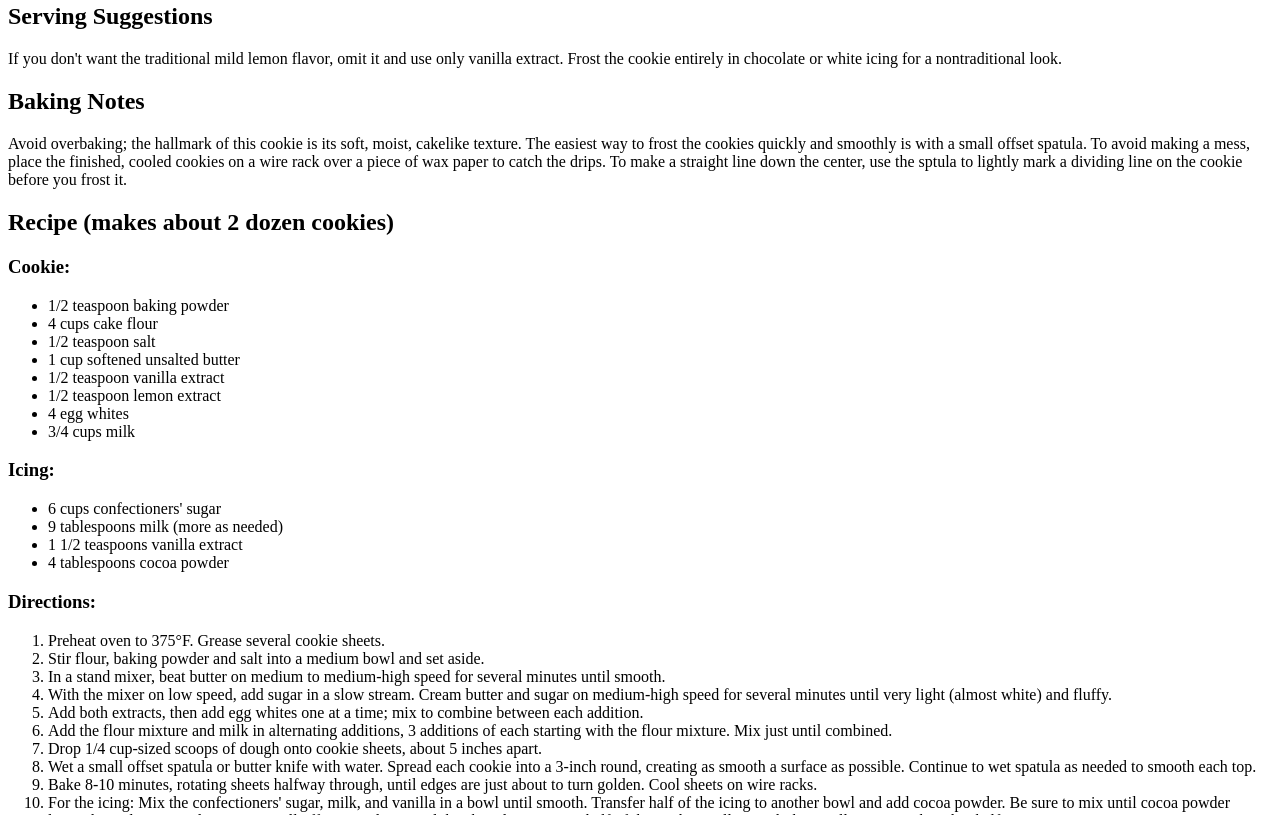
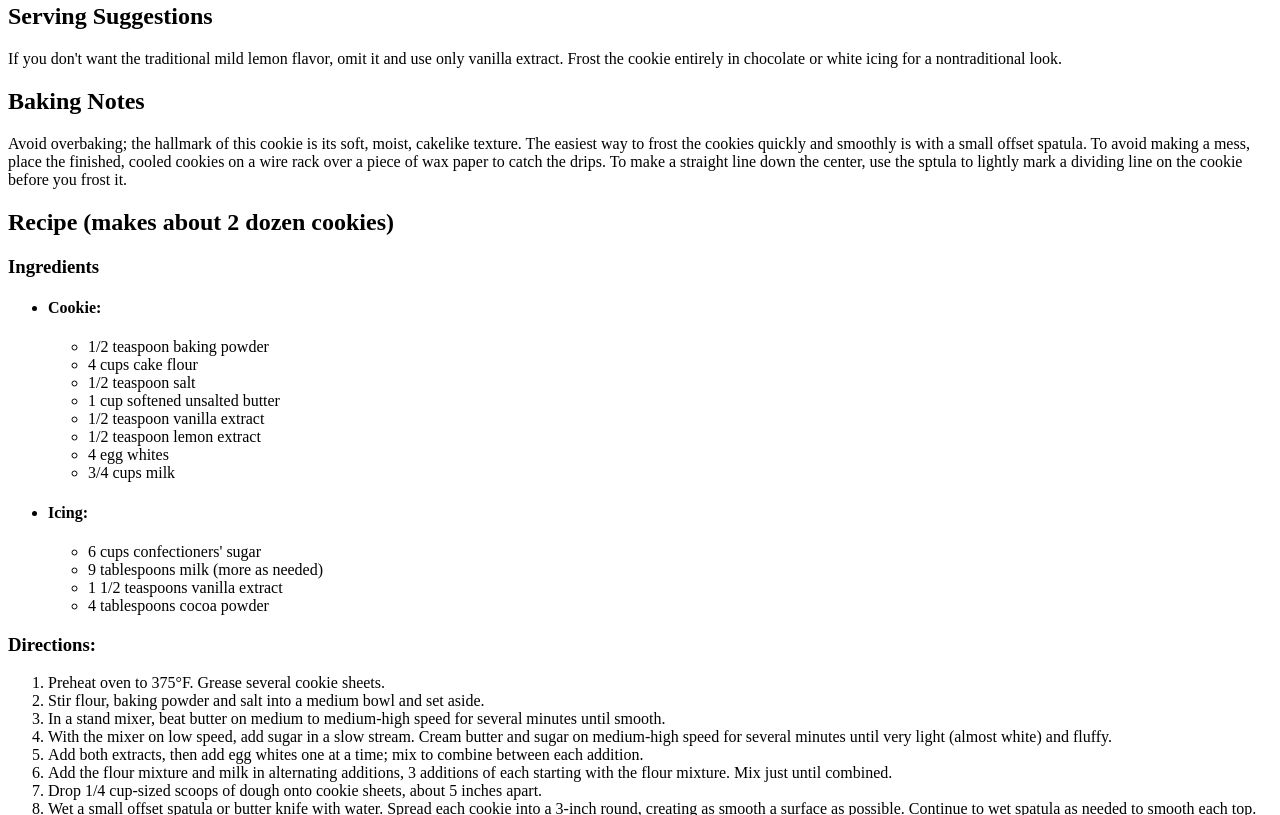
Before and after one commit to KelTamNguyen/odin_recipes, a plain HTML site: page recipes/black_and_white_cookies.html in a window 1280 px wide. Shown: the part 562-1377 px from the top of the page. Drawn offline with Linux system fonts and the light colour scheme.

Commit message:
Fix the Ingredients list for Black and White Cookies

```diff
--- a/recipes/black_and_white_cookies.html
+++ b/recipes/black_and_white_cookies.html
@@ -43,7 +43,10 @@
     </p>
 
     <h2>Recipe (makes about 2 dozen cookies)</h2>
-    <h3>Cookie:</h3>
+    <h3>Ingredients</h3>
+    <ul>
+        <li>
+            <h4>Cookie:</h4>
             <ul>
                 <li>1/2 teaspoon baking powder</li>
                 <li>4 cups cake flour</li>
@@ -54,12 +57,16 @@
                 <li>4 egg whites</li>
                 <li>3/4 cups milk</li>
             </ul>
-    <h3>Icing:</h3>
+        </li>
+        <li>
+            <h4>Icing:</h4>
             <ul>
                 <li>6 cups confectioners' sugar</li>
                 <li>9 tablespoons milk (more as needed)</li>
                 <li>1 1/2 teaspoons vanilla extract</li>
                 <li>4 tablespoons cocoa powder</li>
+            </ul>
+        </li>
     </ul>
     <h3>Directions:</h3>
     <ol>
```
Lines whose indentation alone changed are shown as unchanged.
